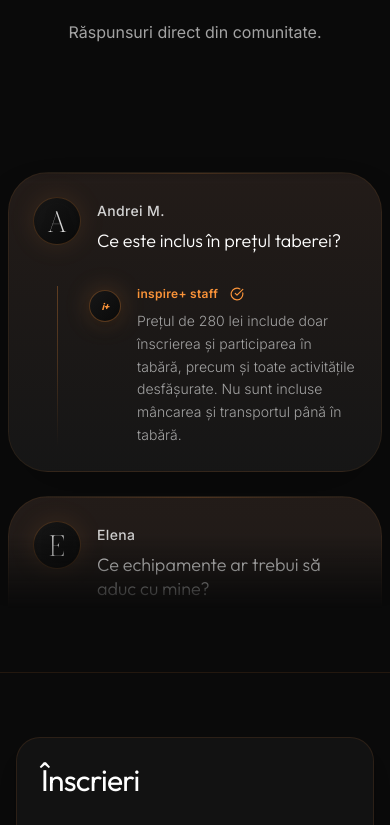
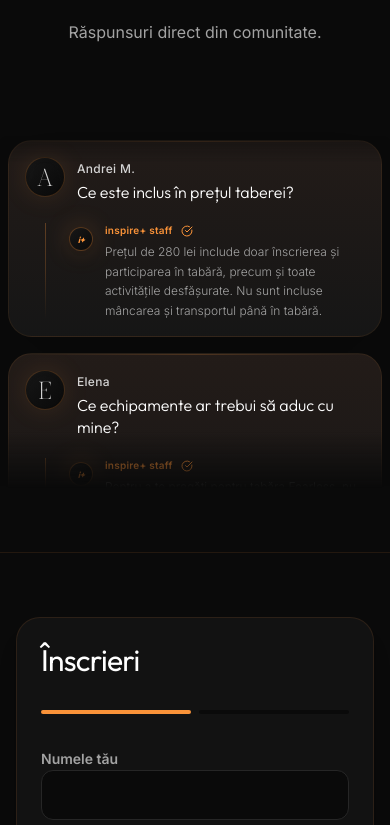
Before and after one commit to nathan05p/inspireWeb, a React (Vite) app in the folder inspireWeb-main/: page / in a window 390 px wide. Shown: the part 4659-5484 px from the top of the page. Built offline with nearby package versions, Linux system fonts and the light colour scheme; a web font is replaced by a local one.

Commit message:
Make FAQ items smaller on mobile to improve page scrollability

```diff
--- a/inspireWeb-main/src/pages/camp/Camp.tsx
+++ b/inspireWeb-main/src/pages/camp/Camp.tsx
@@ -491,7 +491,7 @@ export default function Camp() {
 
         <div className="flex flex-col gap-6 w-full relative z-10">
           {/* FAQ VERTICAL WHEEL STYLE */}
-          <div className="relative w-full max-w-3xl mx-auto h-[500px] sm:h-[600px]" style={{ maskImage: 'linear-gradient(to bottom, transparent, black 15%, black 85%, transparent)', WebkitMaskImage: 'linear-gradient(to bottom, transparent, black 15%, black 85%, transparent)' }}>
+          <div className="relative w-full max-w-3xl mx-auto h-[380px] sm:h-[600px] px-4 sm:px-0" style={{ maskImage: 'linear-gradient(to bottom, transparent, black 15%, black 85%, transparent)', WebkitMaskImage: 'linear-gradient(to bottom, transparent, black 15%, black 85%, transparent)' }}>
             {/* Scrollable Container */}
             <div
               ref={faqScrollRef}
@@ -500,23 +500,23 @@ export default function Camp() {
               onTouchStart={() => setIsFaqHovered(true)}
               onTouchEnd={() => setIsFaqHovered(false)}
               data-lenis-prevent="true"
-              className="absolute inset-0 overflow-y-auto flex flex-col gap-6 px-2 sm:px-4 py-16 [&::-webkit-scrollbar]:hidden [-ms-overflow-style:none] [scrollbar-width:none]"
+              className="absolute inset-0 overflow-y-auto flex flex-col gap-4 sm:gap-6 px-2 sm:px-4 py-8 sm:py-16 [&::-webkit-scrollbar]:hidden [-ms-overflow-style:none] [scrollbar-width:none]"
             >
               {Array(6).fill(faqs).flat().map((faq, i) => (
                 <div
                   key={i}
-                  className="w-full shrink-0 bg-gradient-to-b from-[#2A211D]/80 to-[#171717]/90 backdrop-blur-xl p-6 md:p-8 rounded-[2.5rem] border border-[#FA9339]/8 shadow-2xl flex flex-col gap-6 mx-auto max-w-2xl relative overflow-hidden group hover:border-[#FA9339]/20 transition-colors"
+                  className="w-full shrink-0 bg-gradient-to-b from-[#2A211D]/80 to-[#171717]/90 backdrop-blur-xl p-4 sm:p-6 md:p-8 rounded-[1.5rem] sm:rounded-[2.5rem] border border-[#FA9339]/8 shadow-2xl flex flex-col gap-4 sm:gap-6 mx-auto max-w-2xl relative overflow-hidden group hover:border-[#FA9339]/20 transition-colors"
                 >
                   {/* Subtle Top Glow */}
                   <div className="absolute top-0 inset-x-0 h-px bg-gradient-to-r from-transparent via-[#FA9339]/20 to-transparent" />
 
                   {/* User Question */}
-                  <div className="flex items-start gap-4">
-                    <div className="relative shrink-0 w-12 h-12 md:w-14 md:h-14">
+                  <div className="flex items-start gap-3 sm:gap-4">
+                    <div className="relative shrink-0 w-10 h-10 sm:w-12 sm:h-12 md:w-14 md:h-14">
                       <div className="absolute inset-0 bg-[#FA9339]/10 rounded-full blur-md" />
                       <div className="relative w-full h-full rounded-full border border-[#FA9339]/20 bg-gradient-to-br from-[#171717] to-[#0A0A0A] flex items-center justify-center overflow-hidden shadow-inner">
                         <span
-                          className="text-[#D4D4D4] text-2xl md:text-3xl leading-none pt-1"
+                          className="text-[#D4D4D4] text-xl sm:text-2xl md:text-3xl leading-none pt-1"
                           style={{ fontFamily: '"TheLetterEditorial", "Playfair Display", serif', textShadow: '0 2px 10px rgba(0,0,0,0.5)' }}
                         >
                           {faq.user.charAt(0).toUpperCase()}
@@ -524,34 +524,34 @@ export default function Camp() {
                       </div>
                     </div>
                     <div className="pt-1 w-full">
-                      <div className="flex items-center justify-between mb-2">
-                        <span className="font-medium text-[#D4D4D4] text-sm md:text-base tracking-wide">{faq.user}</span>
+                      <div className="flex items-center justify-between mb-1 sm:mb-2">
+                        <span className="font-medium text-[#D4D4D4] text-xs sm:text-sm md:text-base tracking-wide">{faq.user}</span>
                       </div>
-                      <p className="text-white text-lg md:text-xl font-outfit font-light leading-snug">{faq.q}</p>
+                      <p className="text-white text-base sm:text-lg md:text-xl font-outfit font-light leading-snug">{faq.q}</p>
                     </div>
                   </div>
 
                   {/* Connecting Line & Staff Reply */}
-                  <div className="relative ml-6 md:ml-7 pl-8 md:pl-10 mt-2">
+                  <div className="relative ml-5 sm:ml-6 md:ml-7 pl-6 sm:pl-8 md:pl-10 mt-1 sm:mt-2">
                     {/* Glowing Vertical Line */}
                     <div className="absolute top-0 left-0 bottom-0 w-[1px] bg-gradient-to-b from-[#FA9339]/30 via-[#FA9339]/20 to-transparent" />
 
-                    <div className="flex items-start gap-4">
+                    <div className="flex items-start gap-3 sm:gap-4">
                       <div className="relative shrink-0 mt-1">
                         <div className="absolute inset-0 bg-[#FA9339]/20 rounded-full blur-md" />
-                        <div className="relative w-8 h-8 md:w-10 md:h-10 rounded-full bg-gradient-to-br from-[#171717] to-[#0A0A0A] border border-[#FA9339]/30 flex items-center justify-center shadow-lg">
-                          <span className="text-[#FA9339] font-outfit tracking-tighter text-[10px] md:text-xs italic font-bold">i+</span>
+                        <div className="relative w-6 h-6 sm:w-8 sm:h-8 md:w-10 md:h-10 rounded-full bg-gradient-to-br from-[#171717] to-[#0A0A0A] border border-[#FA9339]/30 flex items-center justify-center shadow-lg">
+                          <span className="text-[#FA9339] font-outfit tracking-tighter text-[9px] sm:text-[10px] md:text-xs italic font-bold">i+</span>
                         </div>
                       </div>
                       <div className="w-full">
-                        <div className="flex items-center gap-3 mb-2">
-                          <span className="font-semibold text-xs md:text-sm text-[#FA9339] tracking-wide">inspire+ staff</span>
-                          <CheckCircle size={14} className="text-[#FA9339] shrink-0" />
-                          <div className="ml-auto px-2.5 py-1 rounded-full bg-[#FA9339]/5 border border-[#FA9339]/20 text-[#FA9339]/80 text-[9px] md:text-[10px] font-bold uppercase tracking-widest hidden sm:block backdrop-blur-sm">
+                        <div className="flex items-center gap-2 sm:gap-3 mb-1 sm:mb-2">
+                          <span className="font-semibold text-[10px] sm:text-xs md:text-sm text-[#FA9339] tracking-wide">inspire+ staff</span>
+                          <CheckCircle size={12} className="text-[#FA9339] shrink-0 sm:w-[14px] sm:h-[14px]" />
+                          <div className="ml-auto px-2 py-0.5 sm:px-2.5 sm:py-1 rounded-full bg-[#FA9339]/5 border border-[#FA9339]/20 text-[#FA9339]/80 text-[8px] sm:text-[9px] md:text-[10px] font-bold uppercase tracking-widest hidden xs:block backdrop-blur-sm">
                             Răspuns Oficial
                           </div>
                         </div>
-                        <p className="text-[#A3A3A3] text-sm md:text-base leading-relaxed font-light">{faq.a}</p>
+                        <p className="text-[#A3A3A3] text-xs sm:text-sm md:text-base leading-relaxed font-light">{faq.a}</p>
                       </div>
                     </div>
                   </div>
```
